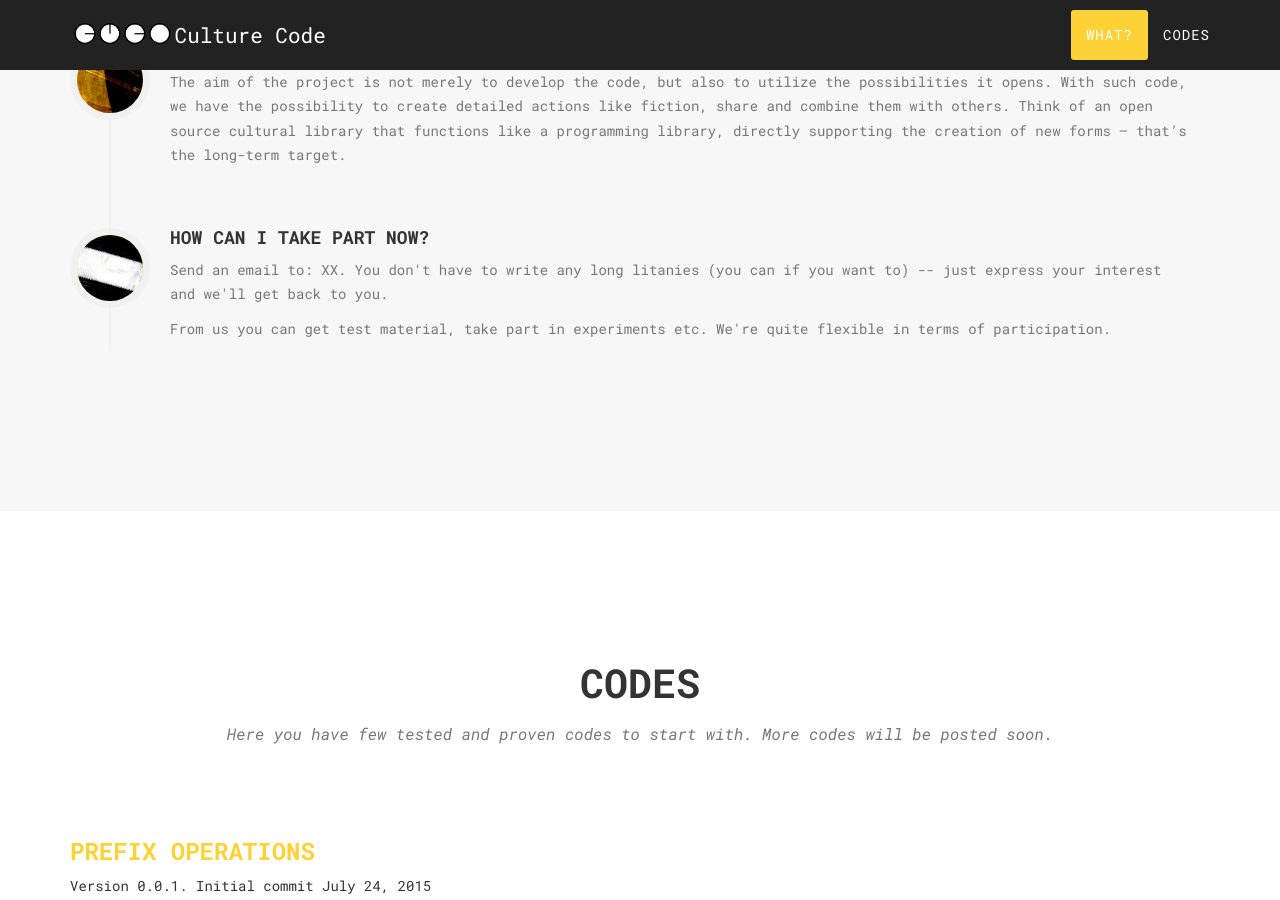
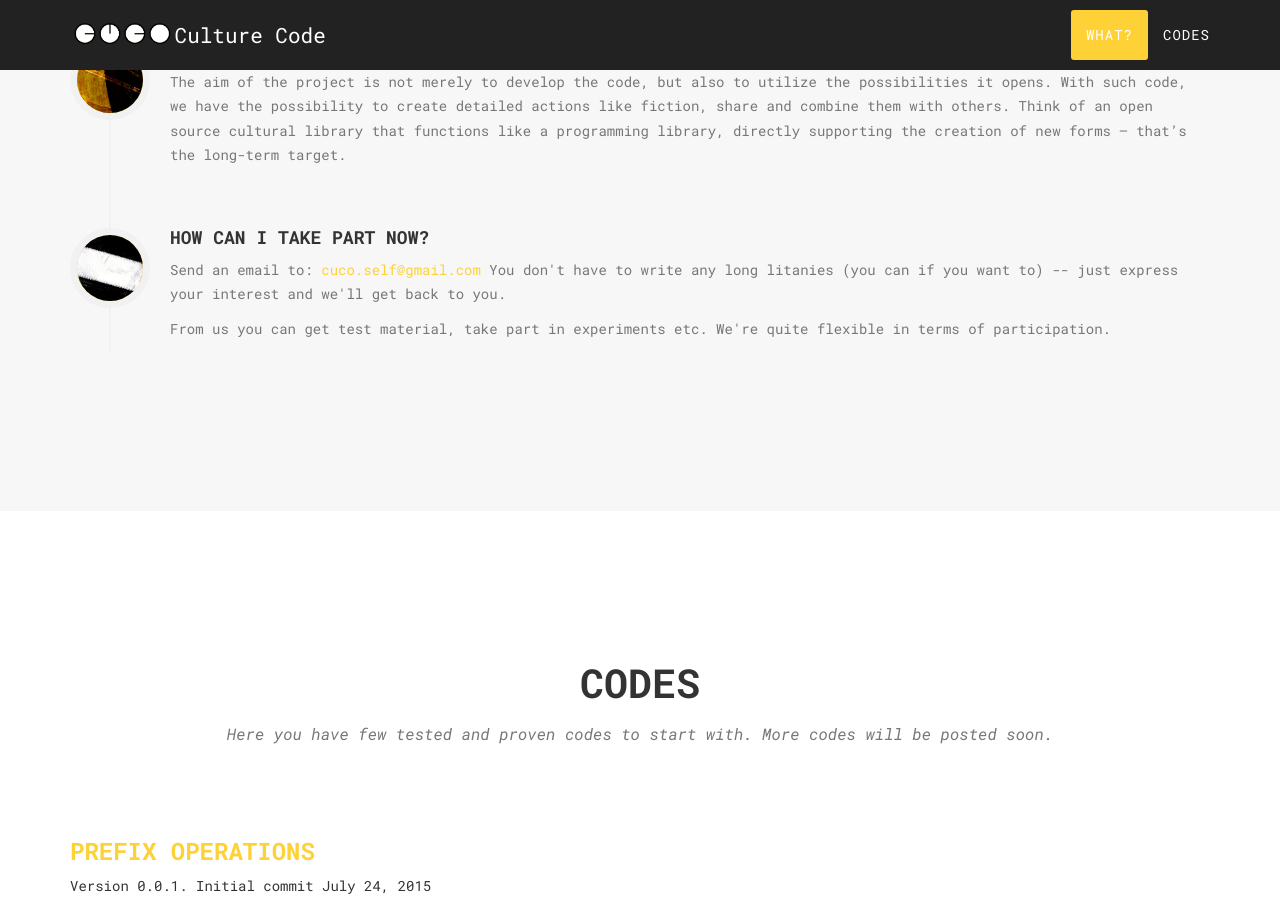
Before and after one commit to CultureCoding/CultureCoding, a Jekyll site: the page built from index.html, in a window 1280 px wide and 900 px high, scrolled down 1927 px. Built offline with Jekyll 4.4.1, drawn with Linux system fonts in a browser that asks for light colours; nearby versions of some CDN libraries; some web fonts are replaced; the list of posts is cut into pages by our own code.

Commit message:
Add email address.

```diff
--- a/_includes/layout/landing-what.html
+++ b/_includes/layout/landing-what.html
@@ -99,7 +99,7 @@
                                 <h4 class="subheading"></h4>
                             </div>
                             <div class="timeline-body">
-                                <p class="text-muted">Send an email to: XX. You don't have to write any long litanies (you can if you want to) -- just express your interest and we'll get back to you.
+                                <p class="text-muted">Send an email to: <a href="mailto:cuco.self@gmail.com">cuco.self@gmail.com</a>  You don't have to write any long litanies (you can if you want to) -- just express your interest and we'll get back to you.
                                 </p>
                                 <p class="text-muted">
                                 From us you can get test material, take part in experiments etc. We're quite flexible in terms of participation.</p>
```
